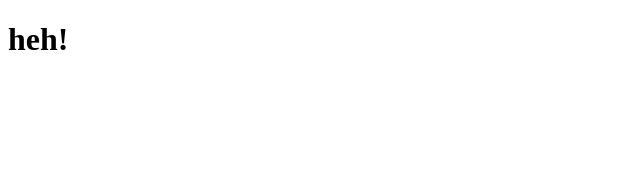
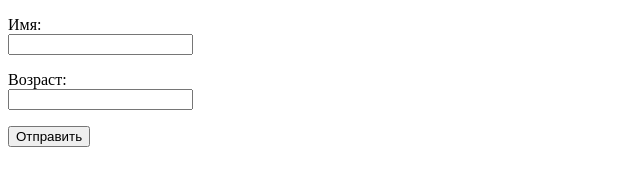
Before and after one commit to AtamjonRaximov/node, a website: page index.html in a window 1280 px wide. Shown: the whole page, without its empty margins (0-640 px from the left). Drawn offline with Linux system fonts and the light colour scheme.

Commit message:
updated index.html

```diff
--- a/index.html
+++ b/index.html
@@ -1,11 +1,20 @@
 <!DOCTYPE html>
-<html lang="en">
+<html>
 <head>
-    <meta charset="UTF-8">
-    <meta name="viewport" content="width=device-width, initial-scale=1.0">
-    <title>Document</title>
+    <meta charset="utf-8" />
+    <title>METANIT.COM</title>
 </head>
 <body>
-    <h1>heh!</h1>
+<form action="user" method="post">
+<p>
+    <label>Имя:</label><br>
+    <input name="username" />
+</p>
+<p>
+    <label>Возраст:</label><br>
+    <input name="userage" type="number" />
+</p>
+<input type="submit" value="Отправить" />
+</form>
 </body>
 </html>
```
